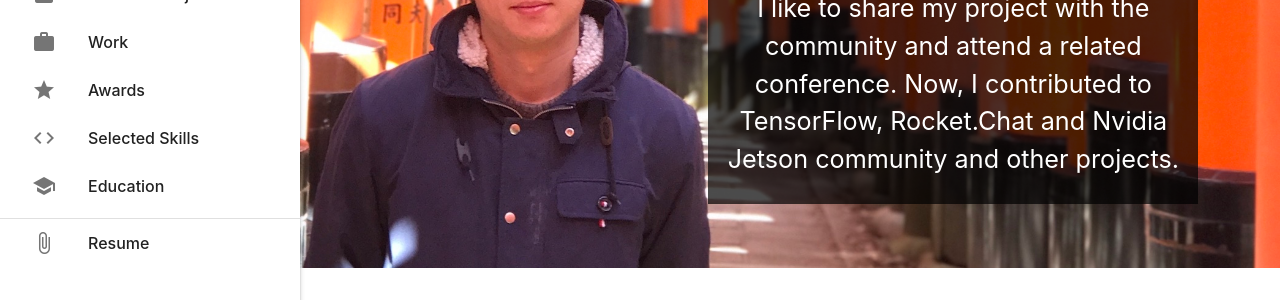
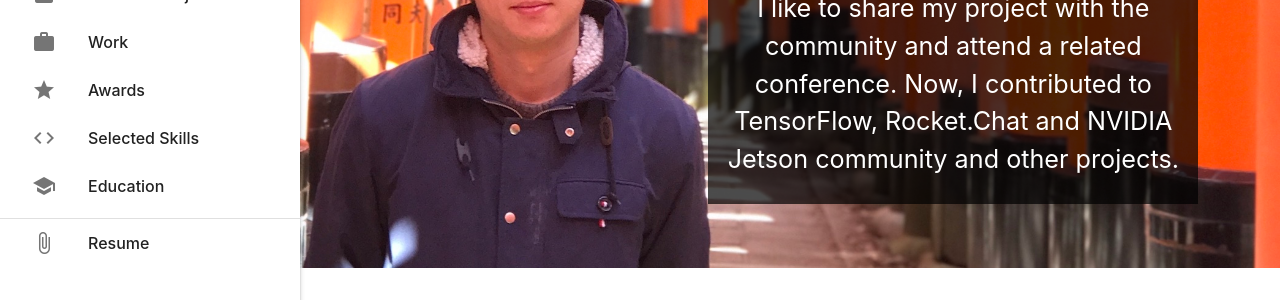
Before and after one commit to peterlee0127/cv, a Jekyll site: the page built from index.html, in a window 1280 px wide and 900 px high. Shown: the part 350-650 px from the top of the window. Built offline with Jekyll 4.4.1, drawn with Linux system fonts in a browser that asks for light colours; a script that is not in the unit is left out; some of the changed text lies outside the part shown.

Commit message:
update workding

```diff
--- a/_includes/paragraph/about.html
+++ b/_includes/paragraph/about.html
@@ -6,7 +6,7 @@
     <div class="typed-about flow-text yellow-text" style='height:0.6em;font-size:1.5em'></div>
     <p class="flow-text white-text">My research interest includes Data Infrastructure, Data Science, Backend, and IoT.
       With passion on open source, I like to share my project with the community and attend a related conference.
-        Now, I contributed to TensorFlow, Rocket.Chat and Nvidia Jetson community and other projects.
+        Now, I contributed to TensorFlow, Rocket.Chat and NVIDIA Jetson community and other projects.
     </p>
     </p>
   </div>
```
Also changed, not shown: _data/award.json (+4 -4 lines).
